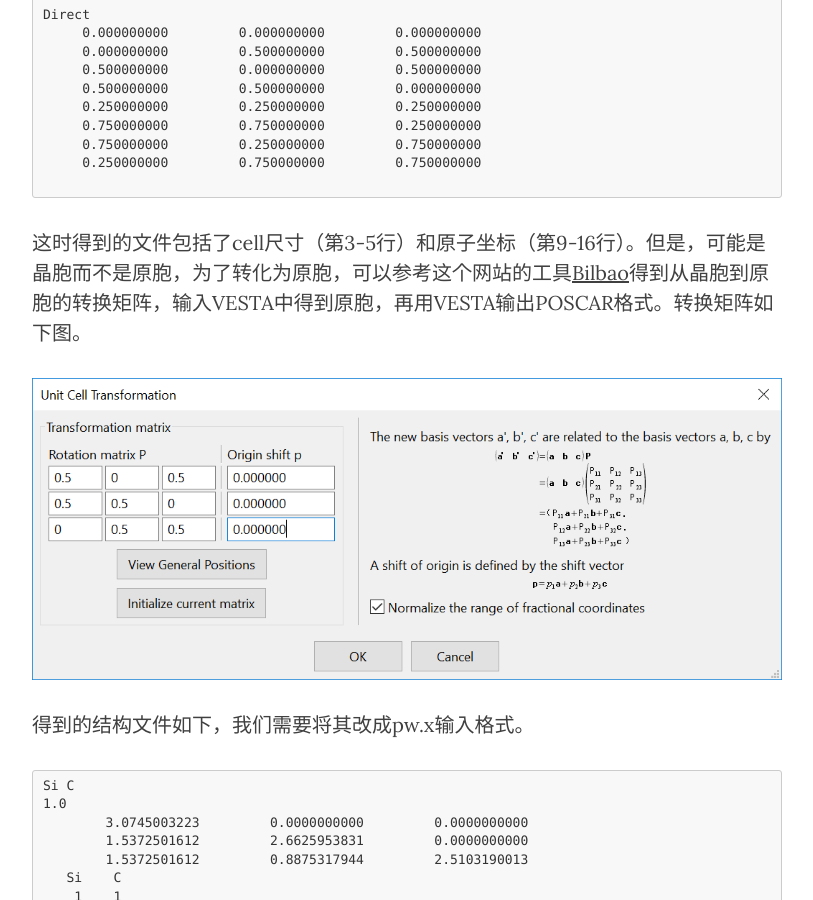
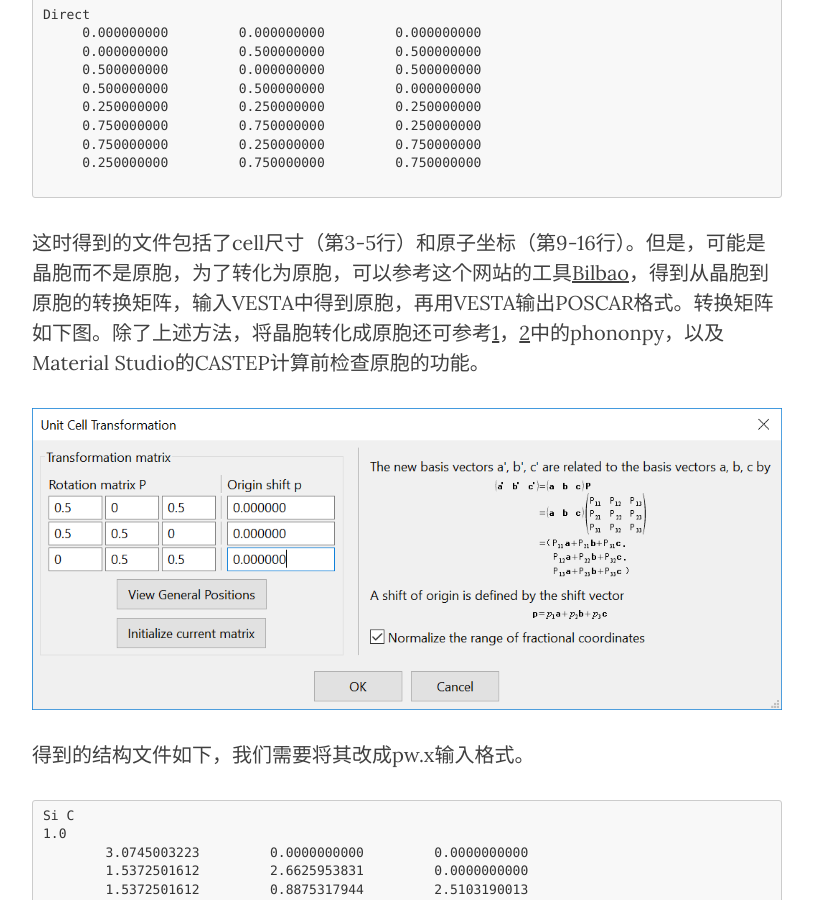
Before and after one commit to yyyu200/DFTbook, a Jekyll site: the page built from _posts/2019-04-01-HandsOn.md, in a window 1280 px wide and 900 px high, scrolled down 2778 px. Shown: the whole window, without its empty margins (233-1046 px from the left). Built offline with Jekyll 4.4.1, drawn with Linux system fonts in a browser that asks for light colours; nearby versions of some CDN libraries; comment, search, counter and statistics services are not loaded.

Commit message:
modify at20190402-23:26:52-aliyun

````diff
--- a/_posts/2019-04-01-HandsOn.md
+++ b/_posts/2019-04-01-HandsOn.md
@@ -62,7 +62,7 @@ Direct
      0.250000000         0.750000000         0.750000000
 
 ```
-这时得到的文件包括了cell尺寸（第3-5行）和原子坐标（第9-16行）。但是，可能是晶胞而不是原胞，为了转化为原胞，可以参考这个网站的工具[Bilbao](http://www.cryst.ehu.es/cryst/celltran.html)得到从晶胞到原胞的转换矩阵，输入VESTA中得到原胞，再用VESTA输出POSCAR格式。转换矩阵如下图。
+这时得到的文件包括了cell尺寸（第3-5行）和原子坐标（第9-16行）。但是，可能是晶胞而不是原胞，为了转化为原胞，可以参考这个网站的工具[Bilbao](http://www.cryst.ehu.es/cryst/celltran.html)，得到从晶胞到原胞的转换矩阵，输入VESTA中得到原胞，再用VESTA输出POSCAR格式。转换矩阵如下图。除了上述方法，将晶胞转化成原胞还可参考[1](https://avogadro.cc/docs/building-materials/reducing-crystals-to-primitive-cells/)，[2](https://www.researchgate.net/post/How_to_convert_a_conventional_cell_to_a_primitive_cell)中的phononpy，以及Material Studio的CASTEP计算前检查原胞的功能。
 
 
 <p align="center">
````
